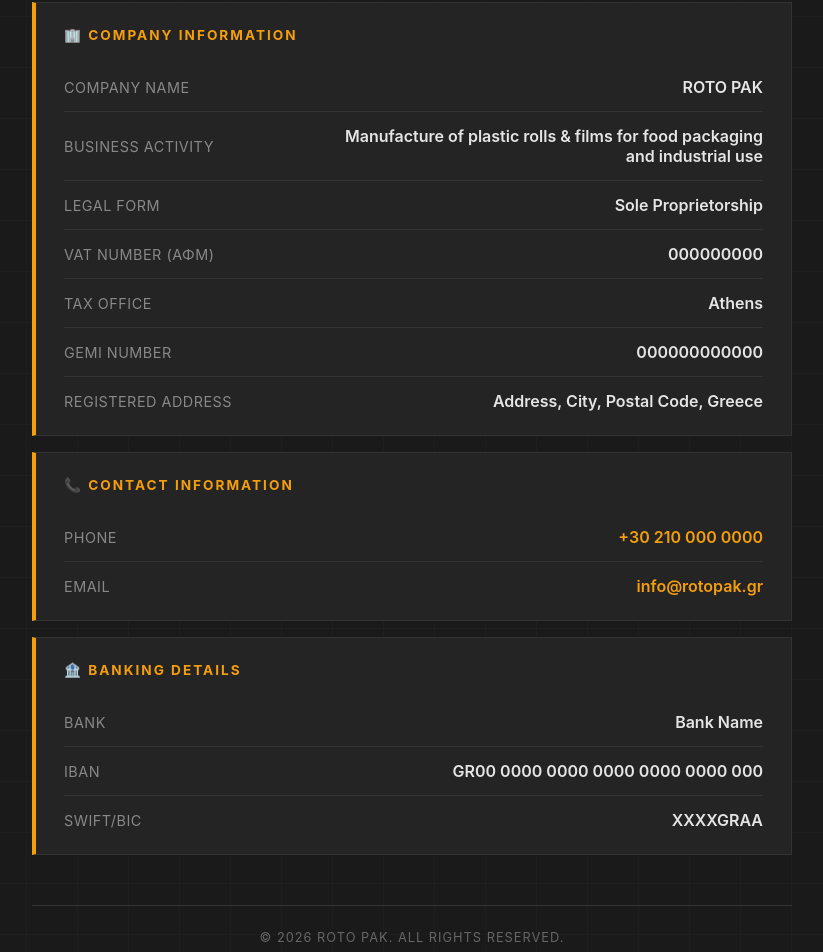
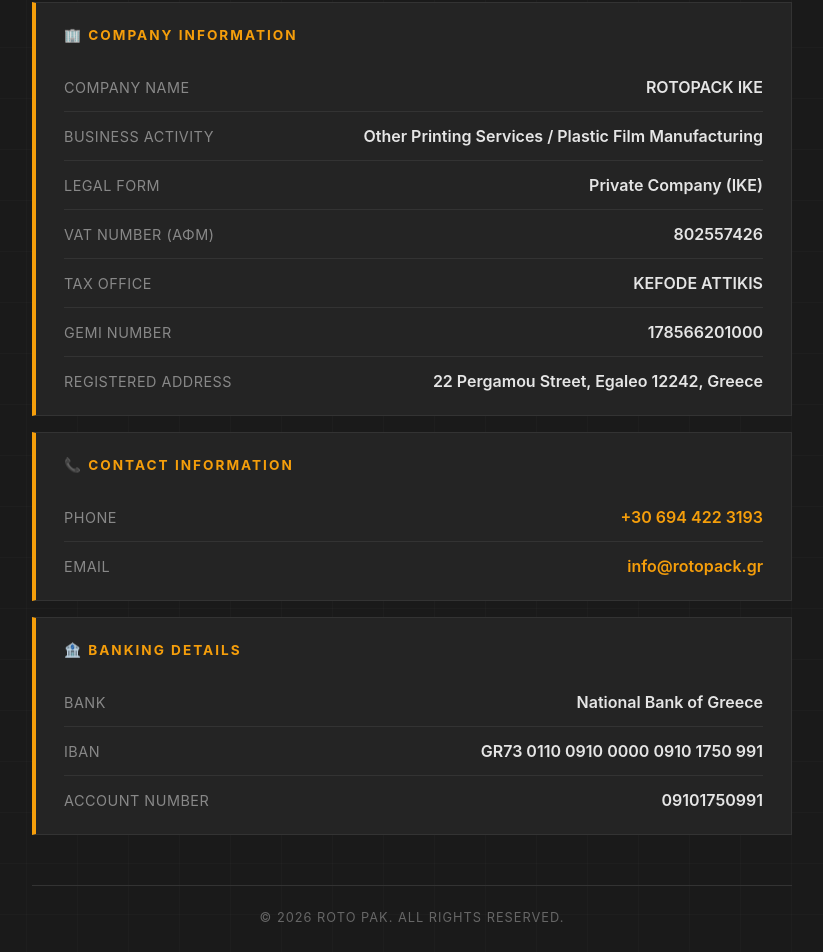
Before and after one commit to CaptPavlos/roto-pak, a Next.js app: page / in a window 1280 px wide. Shown: the part 368-1320 px from the top of the page, without its empty margins (228-1051 px from the left). Built offline with nearby package versions, Linux system fonts and the light colour scheme.

Commit message:
data: add real company info (ROTOPACK IKE)

```diff
--- a/app/layout.tsx
+++ b/app/layout.tsx
@@ -2,8 +2,8 @@
 import "./globals.css";
 
 export const metadata: Metadata = {
-  title: "Roto Pak | Plastic Film & Roll Manufacturing",
-  description: "Manufacturer of plastic rolls and films for food packaging, cooking, and industrial applications. Παραγωγή πλαστικών ρολών και μεμβρανών.",
+  title: "ROTOPACK IKE | Plastic Film & Roll Manufacturing",
+  description: "ROTOPACK IKE - Manufacturer of plastic rolls and films for food packaging, cooking, and industrial applications. Παραγωγή πλαστικών ρολών και μεμβρανών. Αιγάλεω, Ελλάδα.",
 };
 
 export default function RootLayout({
--- a/app/page.tsx
+++ b/app/page.tsx
@@ -20,7 +20,7 @@
     banking: "Banking Details",
     bank: "Bank",
     iban: "IBAN",
-    swift: "SWIFT/BIC",
+    accountNumber: "Account Number",
     footer: "© 2026 Roto Pak. All rights reserved.",
   },
   el: {
@@ -40,31 +40,31 @@
     banking: "Τραπεζικά Στοιχεία",
     bank: "Τράπεζα",
     iban: "IBAN",
-    swift: "SWIFT/BIC",
+    accountNumber: "Αριθμός Λογαριασμού",
     footer: "© 2026 Roto Pak. Με επιφύλαξη παντός δικαιώματος.",
   },
 };
 
-// Company data - UPDATE THESE WITH REAL INFO
+// Company data
 const companyData = {
-  name: "ROTO PAK",
+  name: "ROTOPACK IKE",
   activity: {
-    en: "Manufacture of plastic rolls & films for food packaging and industrial use",
-    el: "Παραγωγή πλαστικών ρολών & μεμβρανών για συσκευασία τροφίμων και βιομηχανική χρήση",
+    en: "Other Printing Services / Plastic Film Manufacturing",
+    el: "Άλλες Υπηρεσίες Εκτύπωσης / Παραγωγή Πλαστικών Φιλμ",
   },
-  legalForm: { en: "Sole Proprietorship", el: "Ατομική Επιχείρηση" },
-  vatNumber: "000000000", // Replace with real ΑΦΜ
-  taxOffice: { en: "Athens", el: "Αθηνών" }, // Replace with real ΔΟΥ
-  gemi: "000000000000", // Replace with real ΓΕΜΗ
+  legalForm: { en: "Private Company (IKE)", el: "Ιδιωτική Κεφαλαιουχική Εταιρεία (ΙΚΕ)" },
+  vatNumber: "802557426",
+  taxOffice: { en: "KEFODE ATTIKIS", el: "ΚΕΦΟΔΕ ΑΤΤΙΚΗΣ" },
+  gemi: "178566201000",
   address: {
-    en: "Address, City, Postal Code, Greece",
-    el: "Διεύθυνση, Πόλη, Τ.Κ., Ελλάδα",
+    en: "22 Pergamou Street, Egaleo 12242, Greece",
+    el: "Οδός Περγάμου 22, Αιγάλεω 12242, Ελλάδα",
   },
-  phone: "+30 210 000 0000", // Replace with real phone
-  email: "info@rotopak.gr", // Replace with real email
-  bank: { en: "Bank Name", el: "Όνομα Τράπεζας" },
-  iban: "GR00 0000 0000 0000 0000 0000 000", // Replace with real IBAN
-  swift: "XXXXGRAA", // Replace with real SWIFT
+  phone: "+30 694 422 3193",
+  email: "info@rotopack.gr",
+  bank: { en: "National Bank of Greece", el: "Εθνική Τράπεζα της Ελλάδος" },
+  iban: "GR73 0110 0910 0000 0910 1750 991",
+  accountNumber: "09101750991",
 };
 
 export default function Home() {
@@ -74,7 +74,7 @@
   return (
     <div className="container">
       <header className="header">
-        <h1 className="logo">ROTO PAK</h1>
+        <h1 className="logo">ROTOPACK</h1>
         <p className="tagline">{t.tagline}</p>
         <p style={{ marginTop: "12px", color: "#a0aec0", fontSize: "0.95rem", maxWidth: "500px", marginLeft: "auto", marginRight: "auto" }}>
           {t.description}
@@ -155,8 +155,8 @@
           <span className="info-value">{companyData.iban}</span>
         </div>
         <div className="info-row">
-          <span className="info-label">{t.swift}</span>
-          <span className="info-value">{companyData.swift}</span>
+          <span className="info-label">{t.accountNumber}</span>
+          <span className="info-value">{companyData.accountNumber}</span>
         </div>
       </div>
 
```
